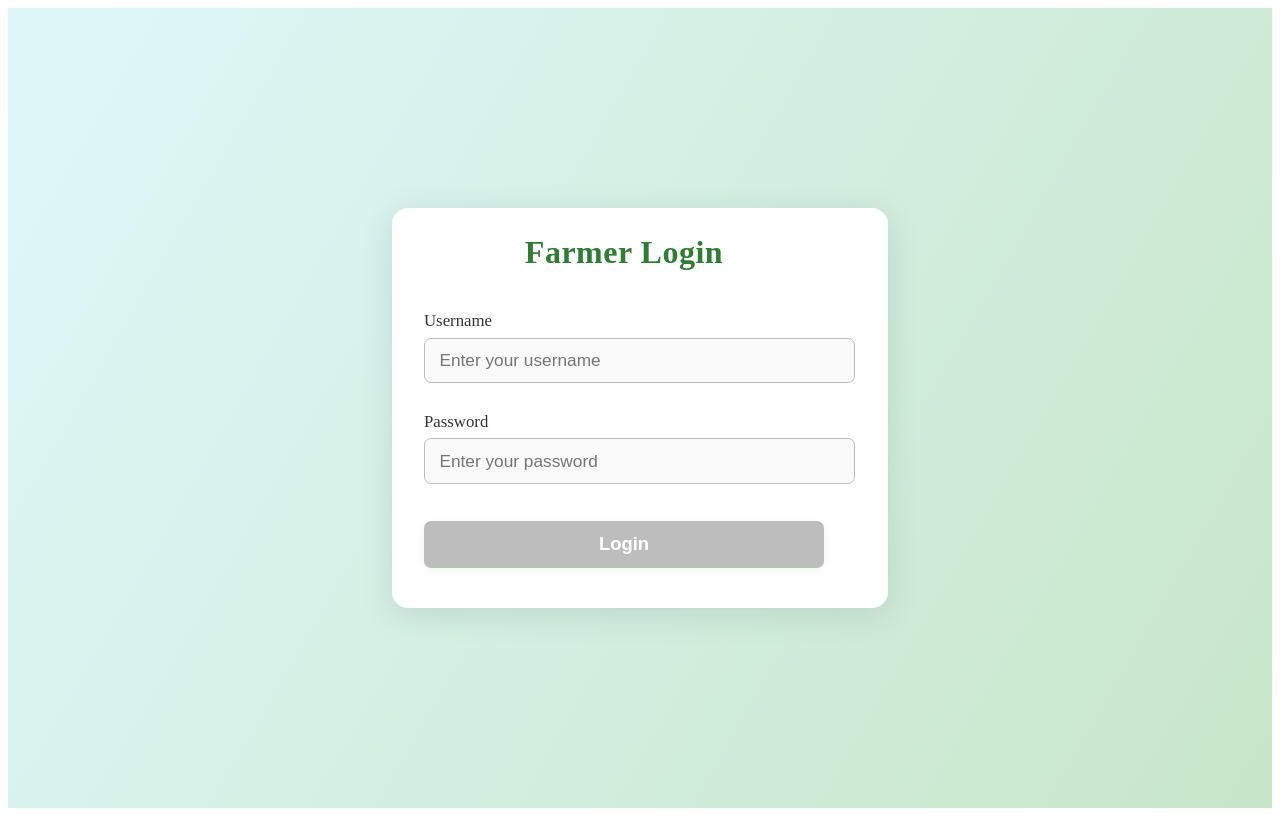
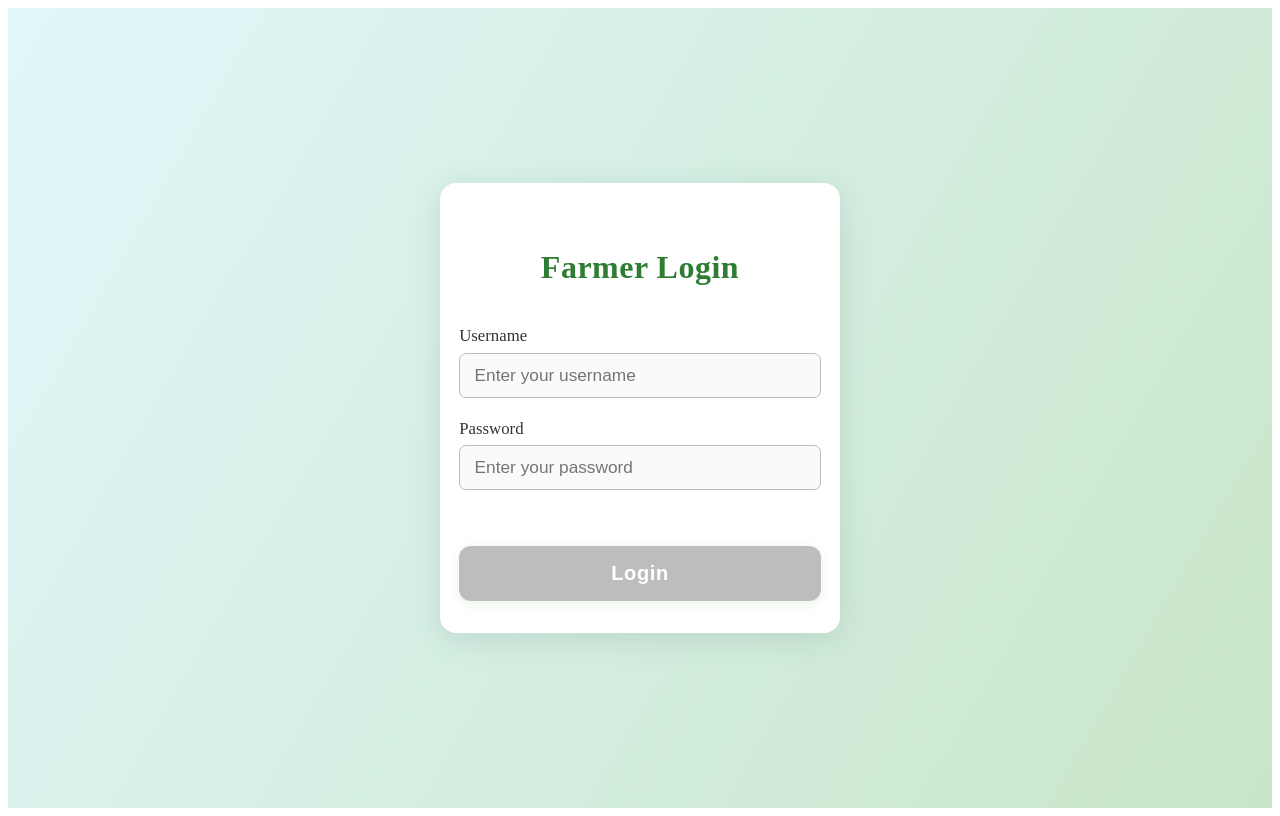
Before and after one commit to SudheerPonneri/farm2market, an Angular app: page /farmer/login in a window 1280 px wide. Built offline with nearby package versions, Linux system fonts and the light colour scheme.

Commit message:
css changes

```diff
--- a/src/app/farmers/login/login.component.scss
+++ b/src/app/farmers/login/login.component.scss
@@ -9,7 +9,8 @@
 .login-form {
   max-width: 400px;
   width: 100%;
-  padding: 0rem 4rem 2rem 2rem;
+  box-sizing: border-box;
+  padding: 2.5rem 1.2rem 2rem 1.2rem;
   background: #fff;
   border-radius: 16px;
   box-shadow: 0 6px 32px rgba(44, 62, 80, 0.13);
@@ -61,20 +62,33 @@ input.invalid {
   margin-top: 0.2rem;
   min-height: 1.2em;
 }
+  input[type="text"],
+  input[type="password"] {
+    width: 100%;
+    box-sizing: border-box;
+    padding: 0.7rem 0.9rem;
+    border: 1.5px solid #bdbdbd;
+    border-radius: 7px;
+    font-size: 1.08rem;
+    transition: border-color 0.2s, box-shadow 0.2s;
+    background: #fafafa;
+  }
 
 button[type="submit"] {
+  display: block;
+  margin: 2.2rem 0 0 0;
   width: 100%;
-  padding: 0.8rem 0;
+  padding: 1rem 0;
   background: linear-gradient(90deg, #43a047 60%, #388e3c 100%);
   color: #fff;
   border: none;
-  border-radius: 7px;
-  font-size: 1.15rem;
-  font-weight: 600;
+  border-radius: 12px;
+  font-size: 1.25rem;
+  font-weight: 700;
   cursor: pointer;
-  transition: background 0.2s, box-shadow 0.2s;
-  box-shadow: 0 2px 8px rgba(67,160,71,0.10);
-  margin-top: 0.5rem;
+  transition: background 0.2s, box-shadow 0.2s, transform 0.13s;
+  box-shadow: 0 2px 12px rgba(67,160,71,0.13);
+  letter-spacing: 0.03em;
 }
 button[type="submit"]:hover:not(:disabled) {
   background: linear-gradient(90deg, #388e3c 60%, #43a047 100%);
@@ -82,9 +96,21 @@ button[type="submit"]:hover:not(:disabled) {
 }
 button[type="submit"]:disabled {
   background: #bdbdbd;
-  cursor: not-allowed;
+  button[type="submit"] {
+    display: block;
+    margin: 2.2rem 0 0 0;
+    width: 100%;
+    box-sizing: border-box;
+    padding: 1rem 0;
+    background: linear-gradient(90deg, #43a047 60%, #388e3c 100%);
+    color: #fff;
+    border: none;
+    border-radius: 12px;
+    font-size: 1.25rem;
+    font-weight: 700;
+    cursor: pointer;
+    transition: background 0.2s, box-shadow 0.2s, transform 0.13s;
+    box-shadow: 0 2px 12px rgba(67,160,71,0.13);
+    letter-spacing: 0.03em;
+  }
 }
-
-div {
-  margin-bottom: 0.5rem;
-}
```
